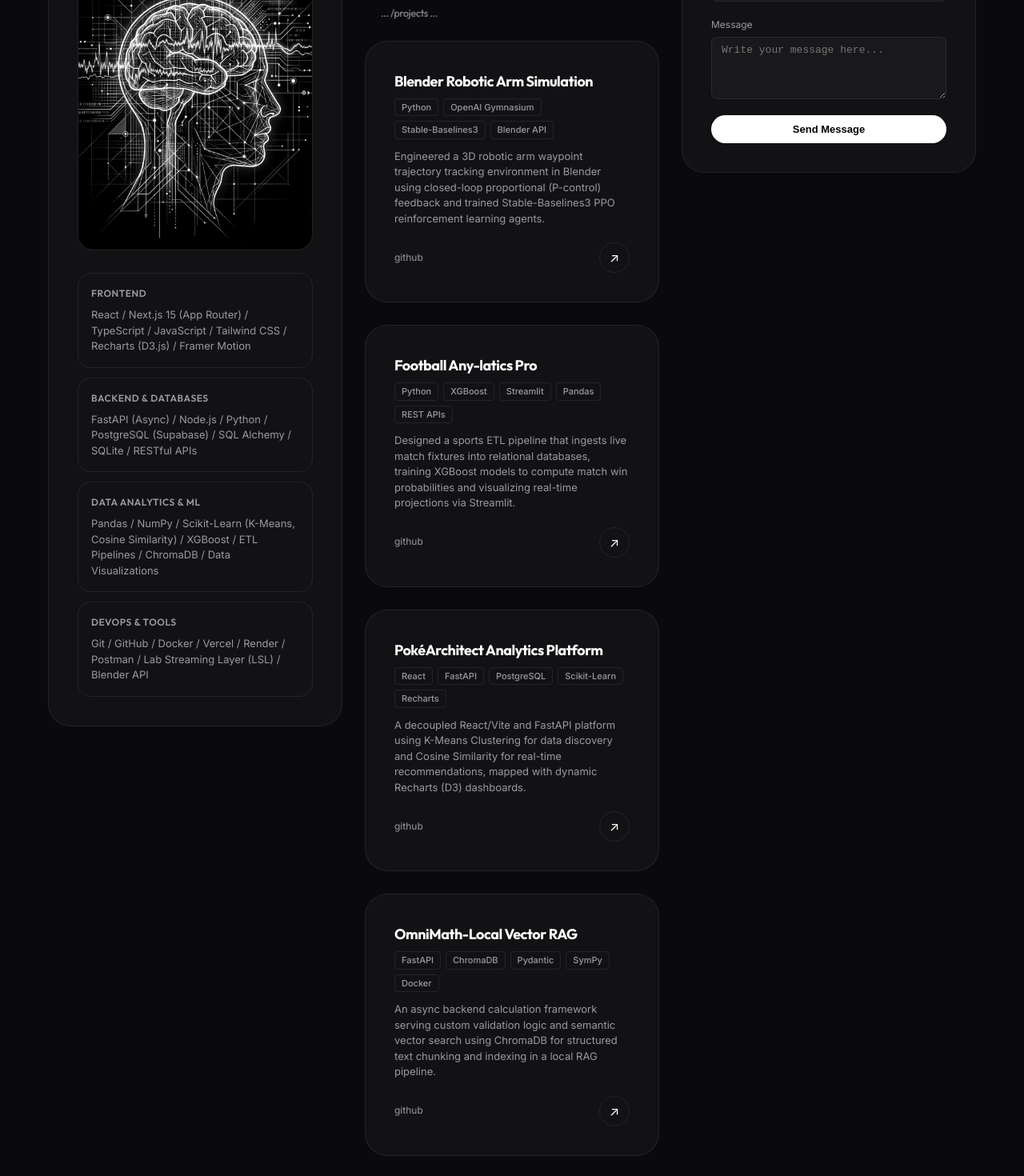
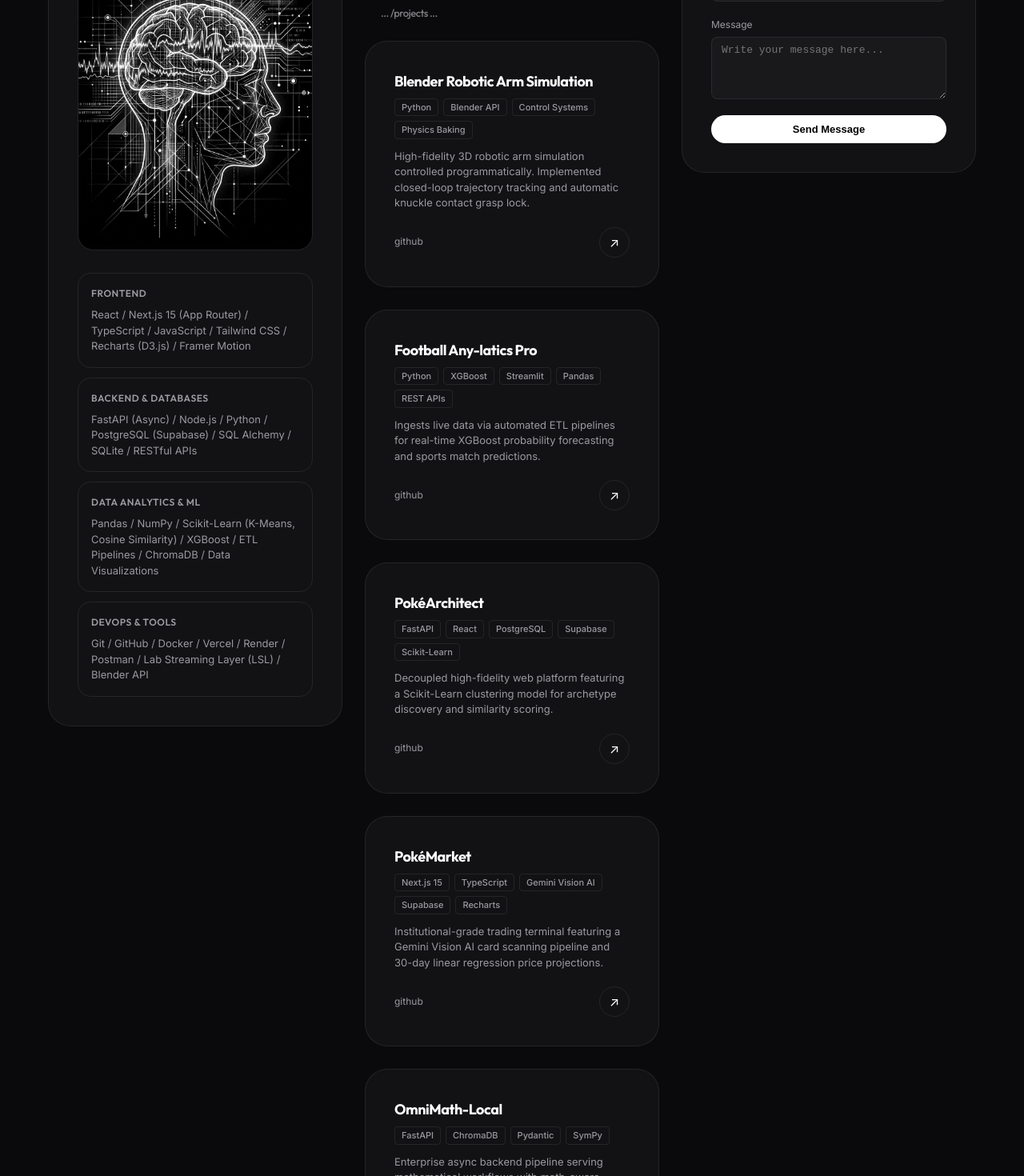
Before and after one commit to krutiktikam/portfolio-website, a React (Vite) app: page / in a window 1280 px wide. Shown: the part 2060-3530 px from the top of the page at 80% size. Built offline with nearby package versions, Linux system fonts and the light colour scheme; no server answers.

Commit message:
Update project links, descriptions, and user profile URLs in App.jsx

```diff
--- a/src/App.jsx
+++ b/src/App.jsx
@@ -3,31 +3,43 @@ import aboutBgImg from './assets/about_bg.jpg';
 import spotlightImg from './assets/spotlight.jpg';
 import './App.css';
 
-// Projects dataset extracted from your PDF Resume
+// Projects dataset extracted from your GitHub Profile README
 const projectsData = [
   {
     title: "Blender Robotic Arm Simulation",
-    description: "Engineered a 3D robotic arm waypoint trajectory tracking environment in Blender using closed-loop proportional (P-control) feedback and trained Stable-Baselines3 PPO reinforcement learning agents.",
-    tech: ["Python", "OpenAI Gymnasium", "Stable-Baselines3", "Blender API"],
-    gitUrl: "https://github.com/google/blender_mcp"
+    description: "High-fidelity 3D robotic arm simulation controlled programmatically. Implemented closed-loop trajectory tracking and automatic knuckle contact grasp lock.",
+    tech: ["Python", "Blender API", "Control Systems", "Physics Baking"],
+    gitUrl: "https://github.com/krutiktikam/blender-robotic-arm-simulation"
   },
   {
     title: "Football Any-latics Pro",
-    description: "Designed a sports ETL pipeline that ingests live match fixtures into relational databases, training XGBoost models to compute match win probabilities and visualizing real-time projections via Streamlit.",
+    description: "Ingests live data via automated ETL pipelines for real-time XGBoost probability forecasting and sports match predictions.",
     tech: ["Python", "XGBoost", "Streamlit", "Pandas", "REST APIs"],
-    gitUrl: "https://github.com/google/footbal_anylatics_project"
+    gitUrl: "https://github.com/krutiktikam/footbal-anylatics-project"
   },
   {
-    title: "PokéArchitect Analytics Platform",
-    description: "A decoupled React/Vite and FastAPI platform using K-Means Clustering for data discovery and Cosine Similarity for real-time recommendations, mapped with dynamic Recharts (D3) dashboards.",
-    tech: ["React", "FastAPI", "PostgreSQL", "Scikit-Learn", "Recharts"],
-    gitUrl: "https://github.com/google/poke-architect"
+    title: "PokéArchitect",
+    description: "Decoupled high-fidelity web platform featuring a Scikit-Learn clustering model for archetype discovery and similarity scoring.",
+    tech: ["FastAPI", "React", "PostgreSQL", "Supabase", "Scikit-Learn"],
+    gitUrl: "https://github.com/krutiktikam/poke-architect"
   },
   {
-    title: "OmniMath-Local Vector RAG",
-    description: "An async backend calculation framework serving custom validation logic and semantic vector search using ChromaDB for structured text chunking and indexing in a local RAG pipeline.",
-    tech: ["FastAPI", "ChromaDB", "Pydantic", "SymPy", "Docker"],
-    gitUrl: "https://github.com/google/omnimath-backend"
+    title: "PokéMarket",
+    description: "Institutional-grade trading terminal featuring a Gemini Vision AI card scanning pipeline and 30-day linear regression price projections.",
+    tech: ["Next.js 15", "TypeScript", "Gemini Vision AI", "Supabase", "Recharts"],
+    gitUrl: "https://github.com/krutiktikam/poke-hodl"
+  },
+  {
+    title: "OmniMath-Local",
+    description: "Enterprise async backend pipeline serving mathematical workflows with math-aware semantic search indexing via ChromaDB.",
+    tech: ["FastAPI", "ChromaDB", "Pydantic", "SymPy"],
+    gitUrl: "https://github.com/krutiktikam/omnimath-backend"
+  },
+  {
+    title: "NeuroRehab-BCI",
+    description: "End-to-end signal processing pipeline classifying motor imagery EEG signals using an EEGNet model and LSL streaming simulation.",
+    tech: ["PyTorch", "EEGNet", "LSL (Lab Streaming Layer)", "FastAPI"],
+    gitUrl: "https://github.com/krutiktikam/BCI-MotorImagery-Pipeline"
   }
 ];
 
@@ -58,7 +70,7 @@ const certificationsData = [
 
 function App() {
   const [activeSection, setActiveSection] = useState('home');
-  const [gitUsername] = useState('krutiktikam'); // Static static username representing you
+  const [gitUsername] = useState('krutiktikam'); // Static username representing you
   const [gitUserData, setGitUserData] = useState(null);
   const [gitLoading, setGitLoading] = useState(false);
   const [gitError, setGitError] = useState(null);
@@ -332,10 +344,10 @@ function App() {
             </div>
 
             <div className="hero-socials-grid">
-              <a href="https://github.com/krutiktikam7" target="_blank" rel="noopener noreferrer" className="social-pill">
+              <a href="https://github.com/krutiktikam" target="_blank" rel="noopener noreferrer" className="social-pill">
                 GitHub
               </a>
-              <a href="https://linkedin.com" target="_blank" rel="noopener noreferrer" className="social-pill">
+              <a href="https://www.linkedin.com/in/krutik-tikam-95339b286/" target="_blank" rel="noopener noreferrer" className="social-pill">
                 LinkedIn
               </a>
               <a href="mailto:krutiktikam7@gmail.com" className="social-pill">
@@ -351,9 +363,9 @@ function App() {
           <div className="behance-card spotlight-card" style={{ backgroundImage: `linear-gradient(rgba(13,13,16,0.85), rgba(13,13,16,0.95)), url(${spotlightImg})`, backgroundSize: 'cover', backgroundPosition: 'center' }}>
             <span className="section-label">spotlight project</span>
             <h2 className="spotlight-title">Blender Robotic Arm Simulation</h2>
-            <p className="spotlight-desc">Engineered a 3D robotic arm environment in Blender utilizing closed-loop trajectory tracking and PPO training.</p>
+            <p className="spotlight-desc">High-fidelity 3D robotic arm simulation controlled programmatically. Implemented closed-loop trajectory tracking.</p>
             <div className="spotlight-action">
-              <a href="https://github.com/google/blender_mcp" target="_blank" rel="noopener noreferrer" className="btn-pill">Read code</a>
+              <a href="https://github.com/krutiktikam/blender-robotic-arm-simulation" target="_blank" rel="noopener noreferrer" className="btn-pill">Read code</a>
               <span className="btn-circle">→</span>
             </div>
           </div>
```
